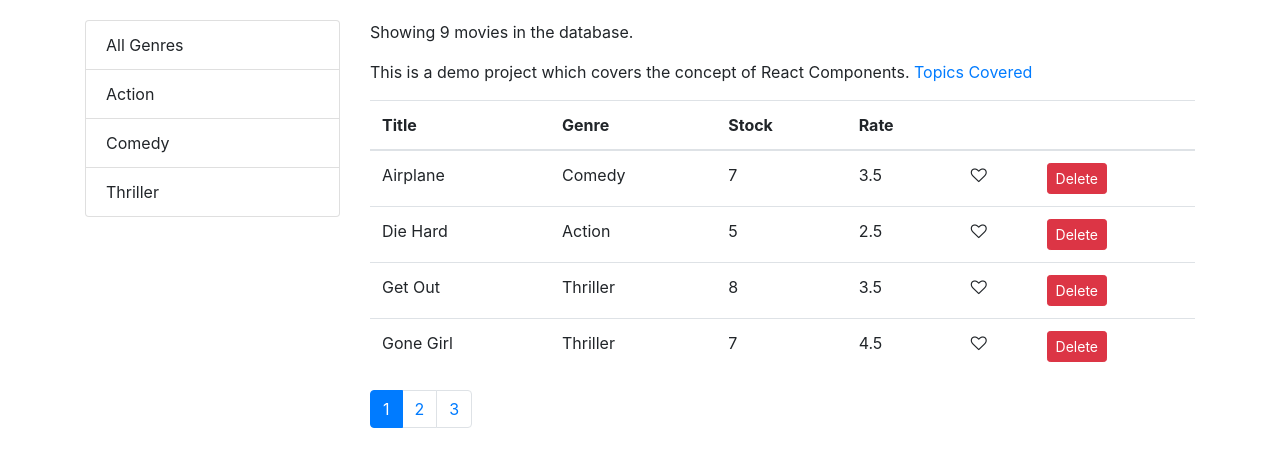
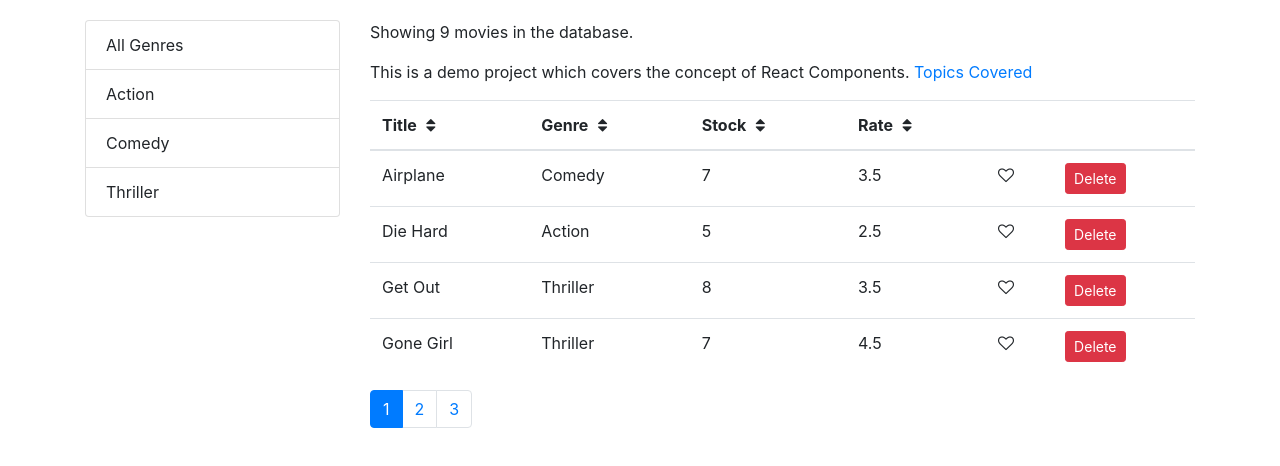
Before and after one commit to ranjankumarmandal/vidly, a React (Create React App) app: page / in a window 1280 px wide. Shown: the top 466 px of the page. Built offline with nearby package versions, Linux system fonts and the light colour scheme.

Commit message:
Added sort icon in table heading with font-awesome

```diff
--- a/src/components/moviesData.jsx
+++ b/src/components/moviesData.jsx
@@ -17,25 +17,25 @@ const MoviesData = (props) => {
         <thead>
           <tr>
             <th className="clickable" onClick={() => props.onSort("title")}>
-              Title
+              Title <i class="fa fa-fw fa-sort"></i>
             </th>
             <th
               className="clickable"
               onClick={() => props.onSort("genre.name")}
             >
-              Genre
+              Genre <i class="fa fa-fw fa-sort"></i>
             </th>
             <th
               className="clickable"
               onClick={() => props.onSort("numberInStock")}
             >
-              Stock
+              Stock <i class="fa fa-fw fa-sort"></i>
             </th>
             <th
               className="clickable"
               onClick={() => props.onSort("dailyRentalRate")}
             >
-              Rate
+              Rate <i class="fa fa-fw fa-sort"></i>
             </th>
             <th></th>
             <th></th>
```
